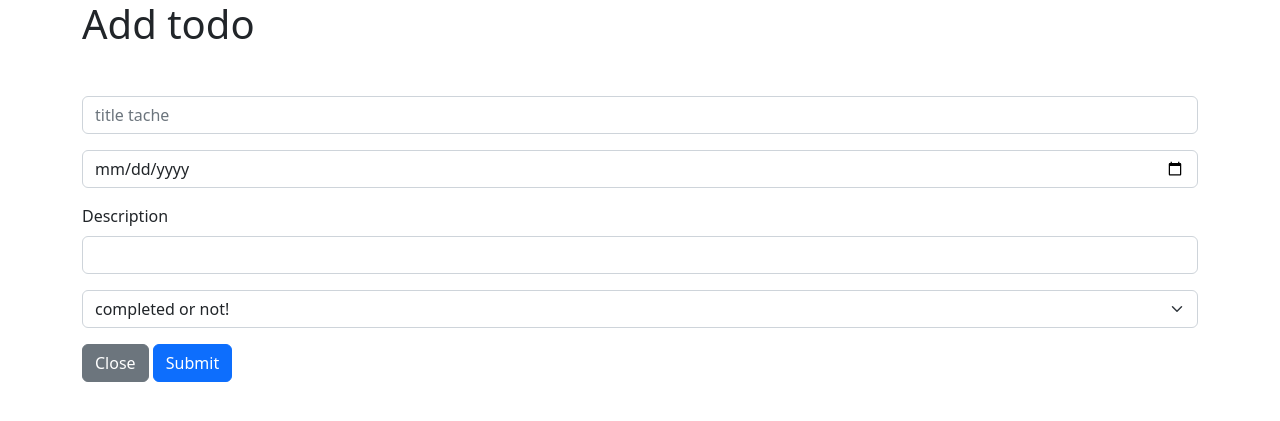
After one commit to AkramZaabi/crud_php, a PHP site: page /add.phtml in a window 1280 px wide. The commit adds this page. Shown: the top 421 px of the page. Run offline with PHP 8.4, Linux system fonts and the light colour scheme.

```diff
--- a/0.5_db_connect/dbconnect.php
+++ b/0.5_db_connect/dbconnect.php
@@ -1,6 +1,6 @@
 <?php
 
-            $pdo =new PDO('mysql:host=localhost;dbname=todos','root','') ;
+            $pdo =new PDO('mysql:host=localhost;dbname=test','root','') ;
                $query =  $pdo->query('SELECT * FROM todos ');
                 $todos = $query->fetchAll();
 ?>
--- /dev/null
+++ b/add.phtml
@@ -0,0 +1,46 @@
+<!DOCTYPE html>
+<html lang="en">
+<head>
+    <meta charset="UTF-8">
+    <meta name="viewport" content="width=device-width, initial-scale=1.0">
+    <link href="https://cdn.jsdelivr.net/npm/bootstrap@5.2.3/dist/css/bootstrap.min.css" rel="stylesheet" integrity="sha384-rbsA2VBKQhggwzxH7pPCaAqO46MgnOM80zW1RWuH61DGLwZJEdK2Kadq2F9CUG65" crossorigin="anonymous">
+    <script src="https://cdn.jsdelivr.net/npm/bootstrap@5.2.3/dist/js/bootstrap.bundle.min.js" integrity="sha384-kenU1KFdBIe4zVF0s0G1M5b4hcpxyD9F7jL+jjXkk+Q2h455rYXK/7HAuoJl+0I4" crossorigin="anonymous"></script>
+    <link rel="stylesheet" href="https://cdn.jsdelivr.net/npm/bootstrap-icons@1.11.1/font/bootstrap-icons.css">
+    <title>Document</title>
+</head>
+<body>
+    <h1 class="container">Add todo </h1>
+<form method="POST" action="add.php" class="container mt-5">
+
+<div class="mb-3 ">
+      <input type="text" class="form-control" id="prenom" name="title" required placeholder="title tache"
+        aria-label="title">
+        </div>
+        <div class="mb-3">
+      <input type="date" class="form-control" id="date" name="date" required placeholder="choisir date">
+      </div>
+
+      <div class="mb-3">
+  <label for="description" class="form-label" >Description</label>
+  <input type="text" class="form-control" name="description" id="date" required aria-describedby="emailHelp" >
+  </div>
+
+
+  <div class="mb-3">
+<select class="form-select" name="completed" aria-label="Default select example">
+  <option selected>completed or not!</option>
+  <option value="0">0</option>
+  <option value="1">1</option>
+</select>
+</div>
+
+
+<div class="mb-3">
+  <button type="button" class="btn btn-secondary" >Close</button>
+  <button type="submit" class="btn btn-primary"
+    data-bs-dismiss="modal">Submit</button>
+</div>
+
+</form>
+</body>
+</html>
```
Also changed, not shown: add.php (+17 -9 lines), details.php (+14 -2 lines), index.php (+3 -49 lines).
